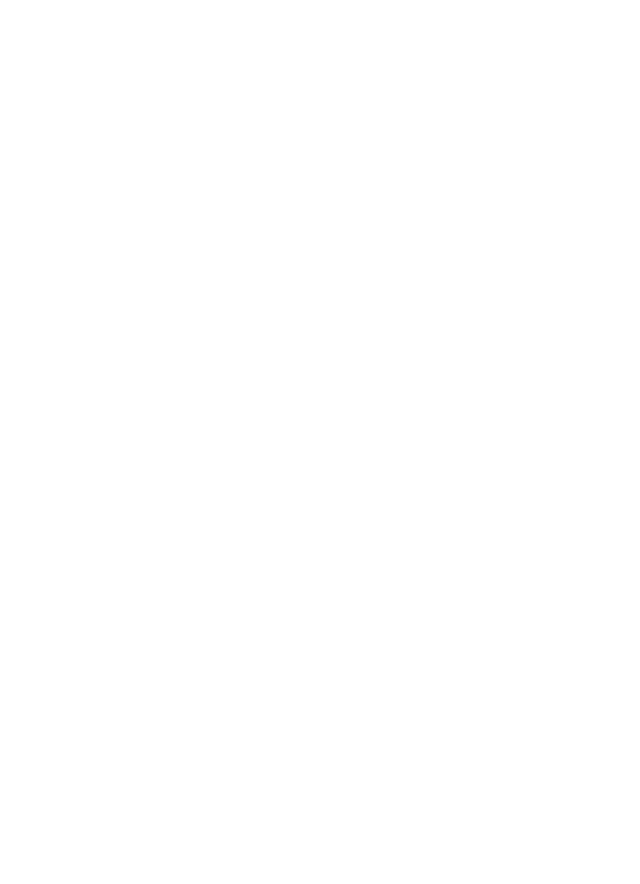
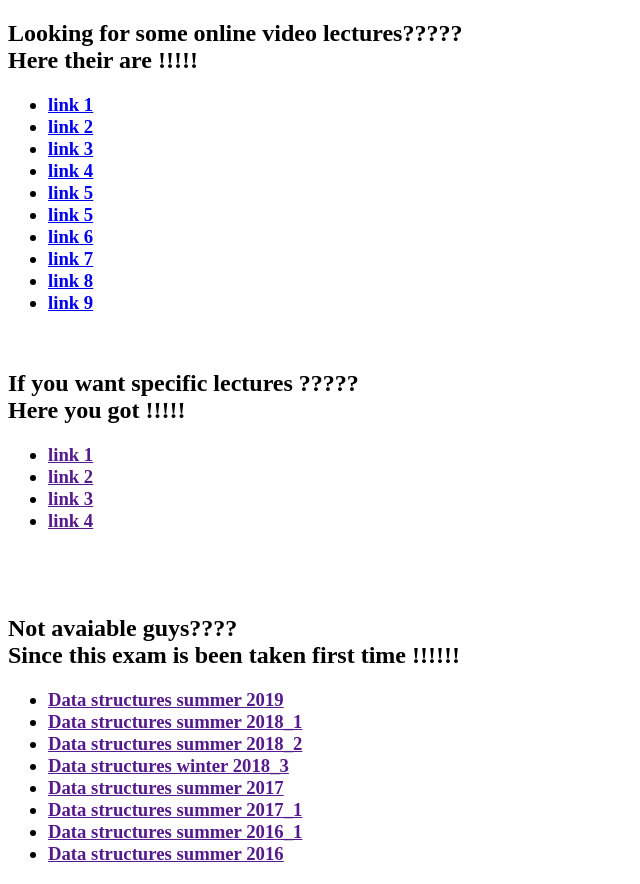
Before and after one commit to Ravikant909/learnova_mark2, a plain HTML site: page operatingsystem.html in a window 1280 px wide. Shown: the whole page, without its empty margins (0-640 px from the left). Before the commit the page ends 800 px from the top, so only its background shows below. Drawn offline with Linux system fonts and the light colour scheme.

Commit message:
changes made to landingpage.html and operatingsystem.html

```diff
--- a/operatingsystem.html
+++ b/operatingsystem.html
@@ -0,0 +1,64 @@
+<!DOCTYPE html>
+<html>
+    <head>
+        <title>
+            LearNova.org
+        </title>
+        <h2>
+           <b>Looking for some online video lectures?????</b>
+           <br>
+           <B>Here their are !!!!!</B>
+        </h2>
+    </head>
+    <body>
+        <h3>
+        <ul>
+            <li> <a href= "https://youtube.com/playlist?list=PLIEVEMAFhG48wZr7qyD4coAuF0EgieTz-&si=iqqsz9crtgRbSEf5"> link 1</a></li>
+            <li> <a href= "https://youtube.com/playlist?list=PLNpnnvxnB2dvFiYlWGsRSpoJme9NaPgle&si=cJ7cg2F9uR2Ucx5e"> link 2</a></li>
+            <li> <a href= "https://youtu.be/KpkoDha-gR4?si=3cqMfslbRddKfPPh"> link 3</a></li>
+            <li> <a href= "https://youtu.be/W-OikE_-n-o?si=HyV2aYtNHOuSbsZY"> link 4</a></li>
+            <li> <a href= "https://youtu.be/7dxt1vcJQQk?si=ovGizf7FZrkFdSg3"> link 5</a></li>
+            <li> <a href= "https://youtu.be/jpU73yXBIWo?si=nPRtMbO9155JGG0Y"> link 5</a></li>
+            <li> <a href= "https://youtu.be/RbsVIvUQEBA?si=wMfjAX2RhJXL1o7I"> link 6</a></li>
+            <li> <a href= "https://youtu.be/Dl85IEp8IRs?si=KpdLxq9_AJ1xc9JE"> link 7</a></li>
+            <li> <a href= "https://youtu.be/IusiYyQBTfo?si=-wW5a85NT5muGFhK"> link 8</a></li>
+            <li> <a href= "https://youtu.be/B1Ysu9xlmW0?si=XY-JeJCBiIij7dDp"> link 9</a></li>
+            </ul>
+        </h3>
+        <br>
+        <h2>
+           <b>If you want specific lectures ?????</b>
+           <br>
+           <B>Here you got !!!!!</B>
+        </h2>
+        <h3>
+        <ul>
+            <li> <a href= ""> link 1</a></li>
+            <li> <a href= ""> link 2</a></li>
+            <li> <a href= ""> link 3</a></li>
+            <li> <a href= ""> link 4</a></li>
+        </ul>
+        <br>
+        <br>
+        </h3>
+        <h2>
+           <b>Not avaiable guys????</b>
+           <br>
+           <B>Since this exam is been taken first time !!!!!!</B>
+        </h2>
+        <H3>
+        <ul>
+            <li> <a href= ""> Data structures summer 2019 </a></li>
+            <li> <a href= "">Data structures summer 2018_1</a></li>
+            <li> <a href= ""> Data structures summer 2018_2</a></li>
+            <li> <a href= ""> Data structures winter 2018_3</a></li>
+            <li> <a href= ""> Data structures summer 2017</a></li>
+            <li> <a href= ""> Data structures summer 2017_1</a></li>
+            <li> <a href= ""> Data structures summer 2016_1</a></li>
+            <li> <a href= ""> Data structures summer 2016</a></li>
+        </ul>
+        </H3>
+
+
+    </body>
+</html>
```
Also changed, not shown: landingpage.html (+1 -1 lines).
